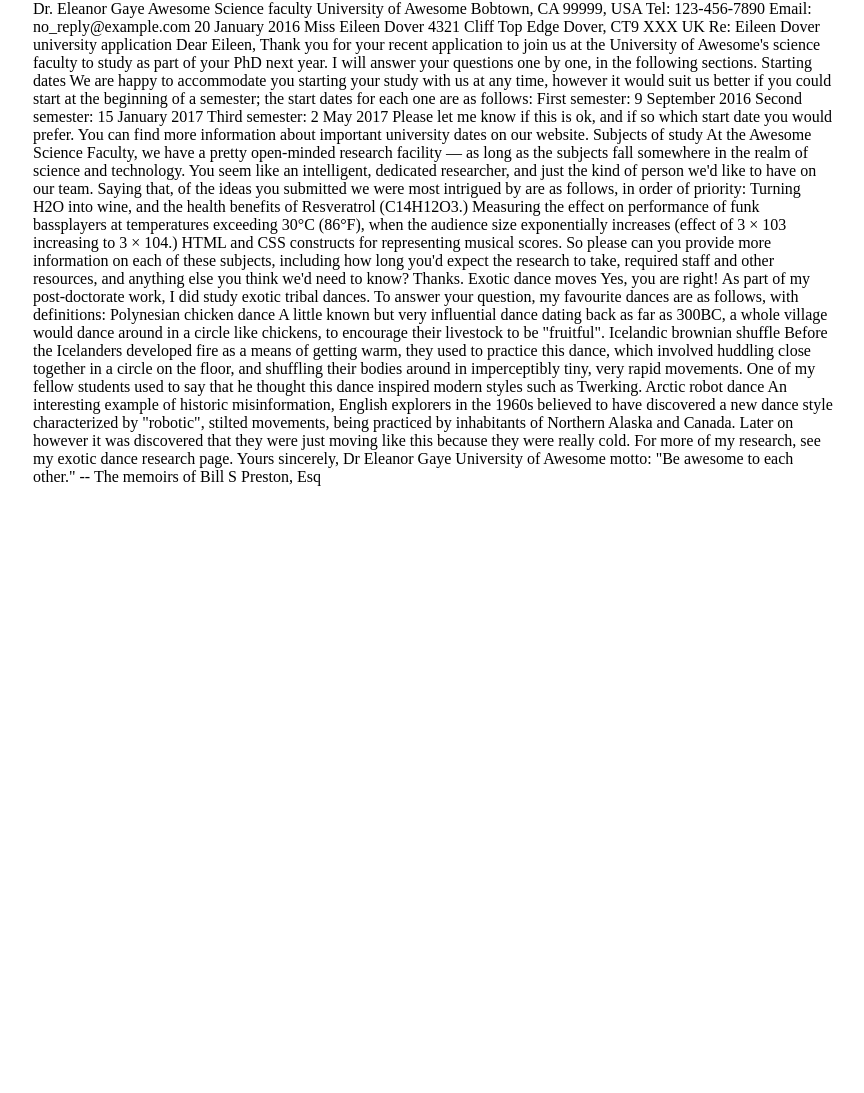
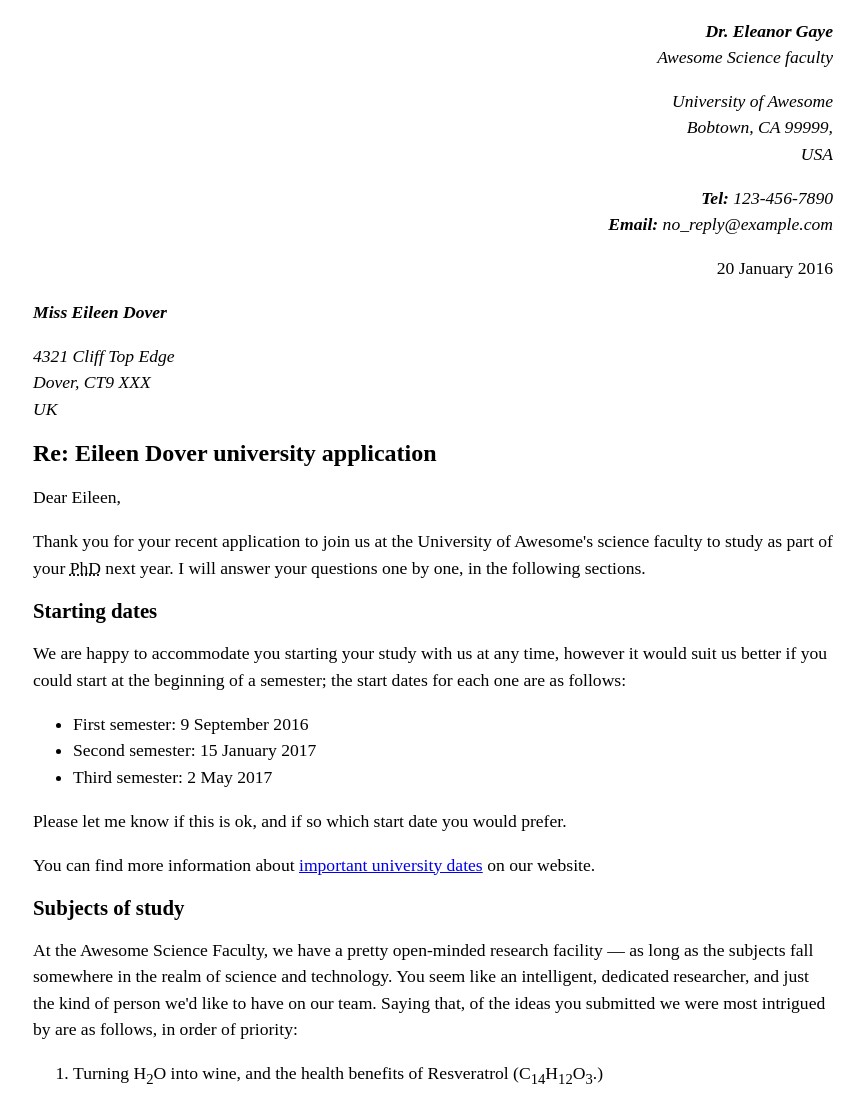
Before and after one commit to MatthewRSM/masonm25s7, a plain HTML site: page assignment1/p1.html in a window 1280 px wide. Shown: the top 1093 px of the page, without its empty margins (207-1071 px from the left). Before the commit the page ends 800 px from the top, so only its background shows below. Drawn offline with Linux system fonts and the light colour scheme.

Commit message:
Assignment 1 Part 1 Complete
Markups made

```diff
--- a/assignment1/p1.html
+++ b/assignment1/p1.html
@@ -3,13 +3,14 @@
     <head>
         <meta charset="UTF-8">
         <meta name="viewport" content="width=device-width, initial-scale=1.0">
+        <meta name="author" content="Matt Mason">
         <!--
             Name: Matt Mason
             File Name: p1.html
             Date: 05-14-2025
             Description: part 1 of assignment 1
         -->
-        <title>Document</title>
+        <title>Assignment 1</title>
         <style>
           body {
             max-width: 800px;
@@ -38,68 +39,87 @@ p, li, dd, dt, address {
         </style>
     </head>
     <body>
-Dr. Eleanor Gaye
-Awesome Science faculty
-University of Awesome
-Bobtown, CA 99999,
+      <p class="sender-column">
+        <em><strong>Dr. Eleanor Gaye</strong></em><br>
+        <em>Awesome Science faculty</em>
+        <address class="sender-column">
+          University of Awesome<br>
+          Bobtown, CA 99999,<br>
           USA
-Tel: 123-456-7890
-Email: no_reply@example.com
+        </address>
+      </p>
 
-20 January 2016
+      <p class="sender-column">
+        <em><strong>Tel:</strong> 123-456-7890<br>
+        <strong>Email:</strong> no_reply@example.com</em>
+      </p>
 
-Miss Eileen Dover
-4321 Cliff Top Edge
-Dover, CT9 XXX
+      <p class="sender-column">
+        <time datetime="2016-01-20">20 January 2016</time>
+      </p>
+
+      <p>
+        <em><strong>Miss Eileen Dover</strong></em>
+        <address>
+          4321 Cliff Top Edge<br>
+          Dover, CT9 XXX<br>
           UK
+        </address>
+      </p>
 
 
-Re: Eileen Dover university application
+<h1>Re: Eileen Dover university application</h1>
 
-Dear Eileen,
+<p>Dear Eileen,</p>
 
-Thank you for your recent application to join us at the University of Awesome's science faculty to study as part of your PhD next year. I will answer your questions one by one, in the following sections.
+<p>Thank you for your recent application to join us at the University of Awesome's science faculty to study as part of your <abbr title="Doctor of Philosophy">PhD</abbr> next year. I will answer your questions one by one, in the following sections.</p>
 
-Starting dates
+<h2>Starting dates</h2>
 
-We are happy to accommodate you starting your study with us at any time, however it would suit us better if you could start at the beginning of a semester; the start dates for each one are as follows:
+<p>We are happy to accommodate you starting your study with us at any time, however it would suit us better if you could start at the beginning of a semester; the start dates for each one are as follows:</p>
 
-First semester: 9 September 2016
-Second semester: 15 January 2017
-Third semester: 2 May 2017
+<ul>
+  <li>First semester: <time datetime="2016-09-09">9 September 2016</time></li>
+  <li>Second semester: <time datetime="2017-01-15">15 January 2017</time></li>
+  <li>Third semester: <time datetime="2017-05-02">2 May 2017</time></li>
+</ul>
 
-Please let me know if this is ok, and if so which start date you would prefer.
+<p>Please let me know if this is ok, and if so which start date you would prefer.</p>
 
-You can find more information about important university dates on our website.
+<p>You can find more information about <a href="http://example.com">important university dates</a> on our website.</p>
 
 
-Subjects of study
+<h2>Subjects of study</h2>
 
-At the Awesome Science Faculty, we have a pretty open-minded research facility — as long as the subjects fall somewhere in the realm of science and technology. You seem like an intelligent, dedicated researcher, and just the kind of person we'd like to have on our team. Saying that, of the ideas you submitted we were most intrigued by are as follows, in order of priority:
+<p>At the Awesome Science Faculty, we have a pretty open-minded research facility — as long as the subjects fall somewhere in the realm of science and technology. You seem like an intelligent, dedicated researcher, and just the kind of person we'd like to have on our team. Saying that, of the ideas you submitted we were most intrigued by are as follows, in order of priority:</p>
 
-Turning H2O into wine, and the health benefits of Resveratrol (C14H12O3.)
-Measuring the effect on performance of funk bassplayers at temperatures exceeding 30°C (86°F), when the audience size exponentially increases (effect of 3 × 103 increasing to 3 × 104.)
-HTML and CSS constructs for representing musical scores.
+<ol>
+  <li>Turning H<sub>2</sub>O into wine, and the health benefits of Resveratrol (C<sub>14</sub>H<sub>12</sub>O<sub>3</sub>.)</li>
+  <li>Measuring the effect on performance of funk bassplayers at temperatures exceeding 30°C (86°F), when the audience size exponentially increases (effect of 3 × 10<sup>3</sup> increasing to 3 × 10<sup>4</sup>.)</li>
+  <li><abbr title="HyperText Markup Language">HTML</abbr> and <abbr title="Cascading Style Sheets">CSS</abbr> constructs for representing musical scores.</li>
+</ol>
 
-So please can you provide more information on each of these subjects, including how long you'd expect the research to take, required staff and other resources, and anything else you think we'd need to know? Thanks.
+<p>So please can you provide more information on each of these subjects, including how long you'd expect the research to take, required staff and other resources, and anything else you think we'd need to know? Thanks.</p>
 
 
-Exotic dance moves
+<h2>Exotic dance moves</h2>
 
-Yes, you are right! As part of my post-doctorate work, I did study exotic tribal dances. To answer your question, my favourite dances are as follows, with definitions:
+<p>Yes, you are right! As part of my post-doctorate work, I <em>did</em> study exotic tribal dances. To answer your question, my favourite dances are as follows, with definitions:</p>
 
-Polynesian chicken dance
-A little known but very influential dance dating back as far as 300BC, a whole village would dance around in a circle like chickens, to encourage their livestock to be "fruitful".
-Icelandic brownian shuffle
-Before the Icelanders developed fire as a means of getting warm, they used to practice this dance, which involved huddling close together in a circle on the floor, and shuffling their bodies around in imperceptibly tiny, very rapid movements. One of my fellow students used to say that he thought this dance inspired modern styles such as Twerking.
-Arctic robot dance
-An interesting example of historic misinformation, English explorers in the 1960s believed to have discovered a new dance style characterized by "robotic", stilted movements, being practiced by inhabitants of Northern Alaska and Canada. Later on however it was discovered that they were just moving like this because they were really cold.
 
-For more of my research, see my exotic dance research page.
+<p>Polynesian chicken dance</p>
+<ul>A little known but <em>very</em> influential dance dating back as far as 300<abbr title="Before Christ">BC</abbr>, a whole village would dance around in a circle like chickens, to encourage their livestock to be "fruitful".</ul>
+<p>Icelandic brownian shuffle</p>
+<ul>Before the Icelanders developed fire as a means of getting warm, they used to practice this dance, which involved huddling close together in a circle on the floor, and shuffling their bodies around in imperceptibly tiny, very rapid movements. One of my fellow students used to say that he thought this dance inspired modern styles such as Twerking.</ul>
+<p>Arctic robot dance</p>
+<ul>An interesting example of historic misinformation, English explorers in the 1960s believed to have discovered a new dance style characterized by "robotic", stilted movements, being practiced by inhabitants of Northern Alaska and Canada. Later on however it was discovered that they were just moving like this because they were really cold.</ul>
 
-Yours sincerely,
-Dr Eleanor Gaye
 
-University of Awesome motto: "Be awesome to each other." -- The memoirs of Bill S Preston, Esq
+<p>For more of my research, see my <a href="http://example.com">exotic dance research page.</a></p>
+
+<p>Yours sincerely,</p>
+<p>Dr Eleanor Gaye</p>
+
+<p>University of Awesome motto: "Be awesome to each other."  <em>-- The memoirs of Bill S Preston, <abbr title="Esquire">Esq</abbr></em></p>
     </body>
 </html>
```
Also changed, not shown: index.html (+5 -0 lines). Lines whose indentation alone changed are shown as unchanged.
